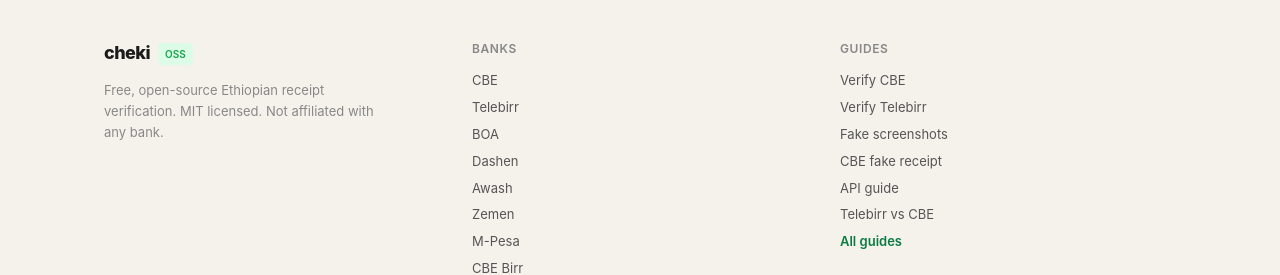
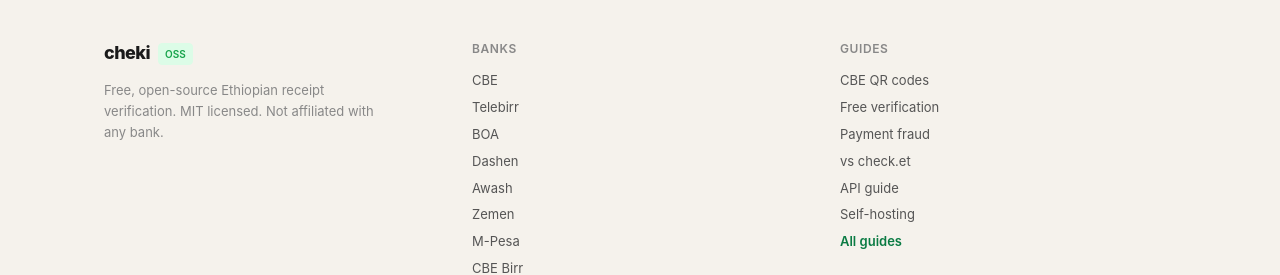
Before and after one commit to 1RB/cheki, a Next.js app: page / in a window 1280 px wide. Shown: the part 3060-3335 px from the top of the page. Built offline with nearby package versions, Linux system fonts and the light colour scheme; a web font is replaced by a local one.

Commit message:
fix: update footer guide links to new article slugs

```diff
--- a/src/components/Chrome.tsx
+++ b/src/components/Chrome.tsx
@@ -60,12 +60,12 @@
     { href: "/banks/siinqee", label: "Siinqee" },
   ];
   const guideLinks = [
-    { href: "/guides/verify-cbe-transactions", label: "Verify CBE" },
-    { href: "/guides/verify-telebirr-transactions", label: "Verify Telebirr" },
-    { href: "/guides/prevent-fake-payment-screenshots", label: "Fake screenshots" },
-    { href: "/guides/cbe-fake-receipt", label: "CBE fake receipt" },
-    { href: "/guides/payment-verification-api", label: "API guide" },
-    { href: "/guides/telebirr-vs-cbe", label: "Telebirr vs CBE" },
+    { href: "/guides/cbe-receipt-qr-code", label: "CBE QR codes" },
+    { href: "/guides/free-receipt-verification-no-api-key", label: "Free verification" },
+    { href: "/guides/payment-fraud-ethiopia", label: "Payment fraud" },
+    { href: "/guides/check-et-vs-verify-et-vs-cheki", label: "vs check.et" },
+    { href: "/guides/payment-verification-api-guide", label: "API guide" },
+    { href: "/guides/self-hosting-docker-guide", label: "Self-hosting" },
   ];
   return (
     <footer style={{ marginTop: "80px", borderTop: "1px solid var(--border)", background: "var(--surface-alt)" }}>
```
